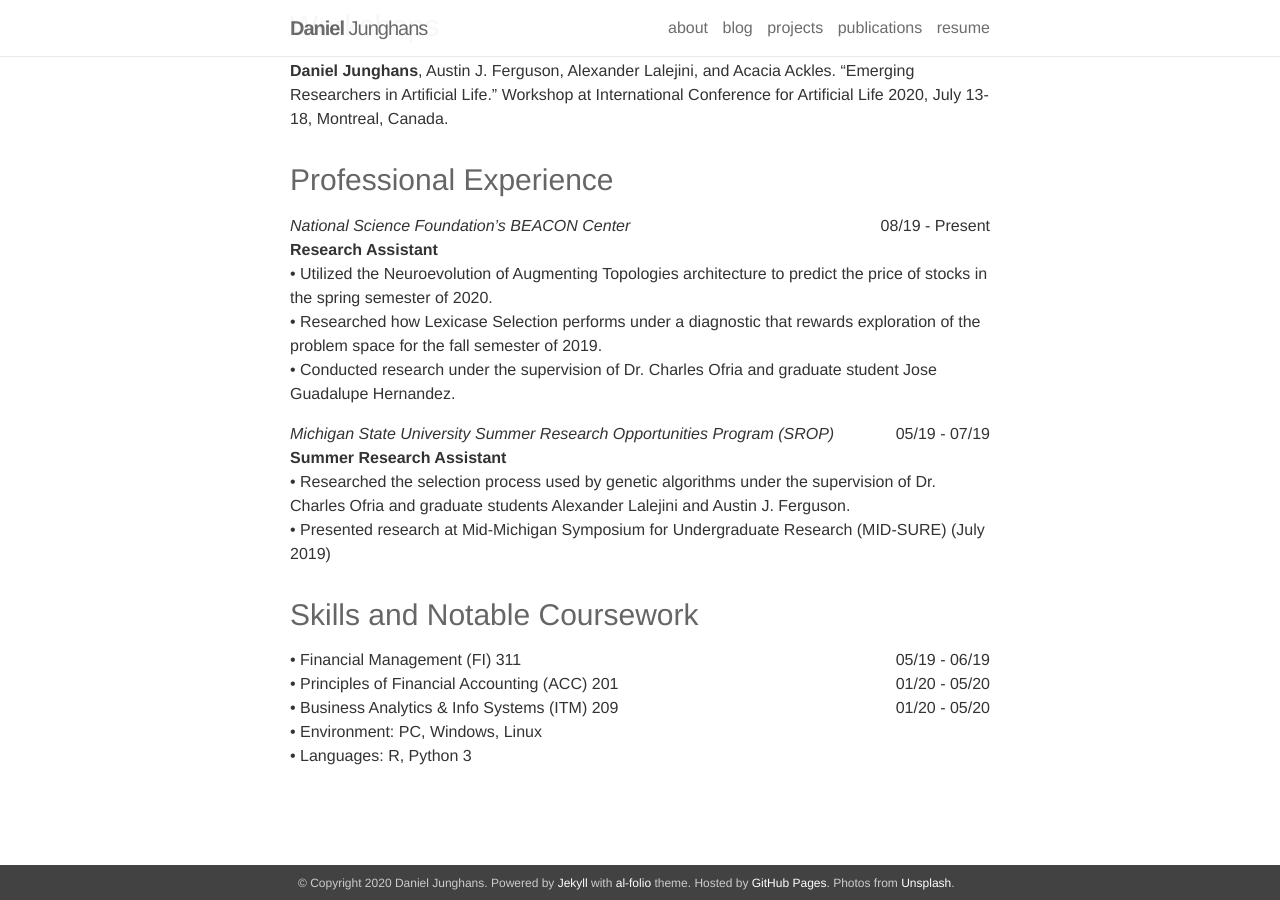
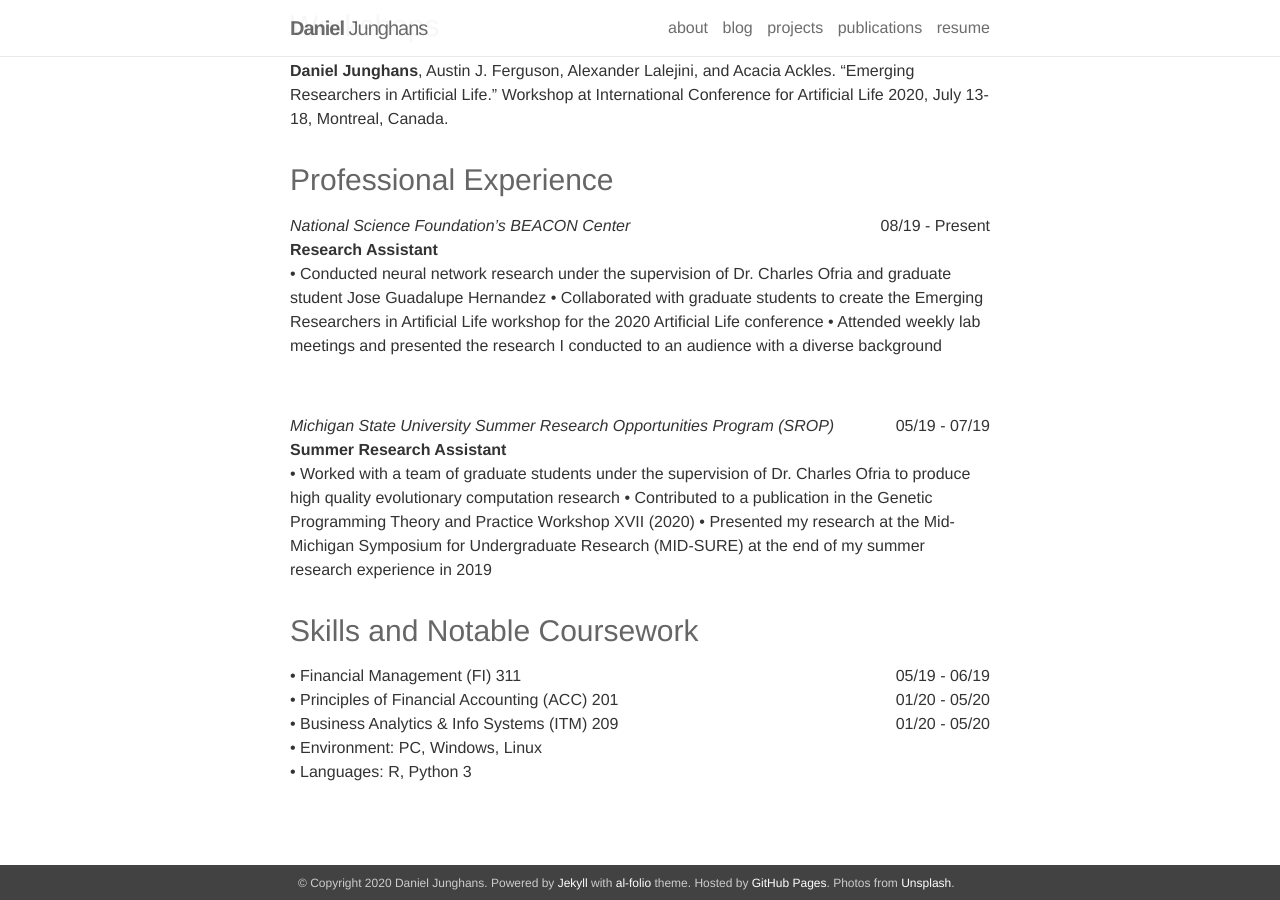
Before and after one commit to DanielJunghans/danieljunghans.github.io, a Jekyll site: the page built from _pages/resume.md, in a window 1280 px wide and 900 px high, scrolled down 841 px. Built offline with Jekyll 4.4.1, drawn with Linux system fonts in a browser that asks for light colours; nearby versions of some CDN libraries.

Commit message:
updated resume

```diff
--- a/_pages/resume.md
+++ b/_pages/resume.md
@@ -39,9 +39,10 @@ Austin J. Ferguson, Jose Guadalupe Hernandez, **Daniel Junghans**, Alexander Lal
 </div>
 
 **Research Assistant**     <br />
-•	Utilized the Neuroevolution of Augmenting Topologies architecture to predict the price of stocks in the spring semester of 2020.
-•	Researched how Lexicase Selection performs under a diagnostic that rewards exploration of the problem space for the fall semester of 2019. <br />
-•	Conducted research under the supervision of Dr. Charles Ofria and graduate student Jose Guadalupe Hernandez.
+•	Conducted neural network research under the supervision of Dr. Charles Ofria and graduate student Jose Guadalupe Hernandez
+•	Collaborated with graduate students to create the Emerging Researchers in Artificial Life workshop for the 2020 Artificial Life conference
+•	Attended weekly lab meetings and presented the research I conducted to an audience with a diverse background
+
 <br />
 <div style="overflow: hidden;">
 <p style="float: left; margin:0;"><i>Michigan State University Summer Research Opportunities Program (SROP)</i></p>
@@ -49,8 +50,10 @@ Austin J. Ferguson, Jose Guadalupe Hernandez, **Daniel Junghans**, Alexander Lal
 </div>
 
 **Summer Research Assistant** <br />
-•	Researched the selection process used by genetic algorithms under the supervision of Dr. Charles Ofria and graduate students Alexander Lalejini and Austin J. Ferguson. <br />
-•	Presented research at Mid-Michigan Symposium for Undergraduate Research (MID-SURE) (July 2019)
+•	Worked with a team of graduate students under the supervision of Dr. Charles Ofria to produce high quality evolutionary computation research
+•	Contributed to a publication in the Genetic Programming Theory and Practice Workshop XVII (2020)
+•	Presented my research at the Mid-Michigan Symposium for Undergraduate Research (MID-SURE) at the end of my summer research experience in 2019
+
 
 ### Skills and Notable Coursework <br />
 <div style="overflow: hidden;">
```
